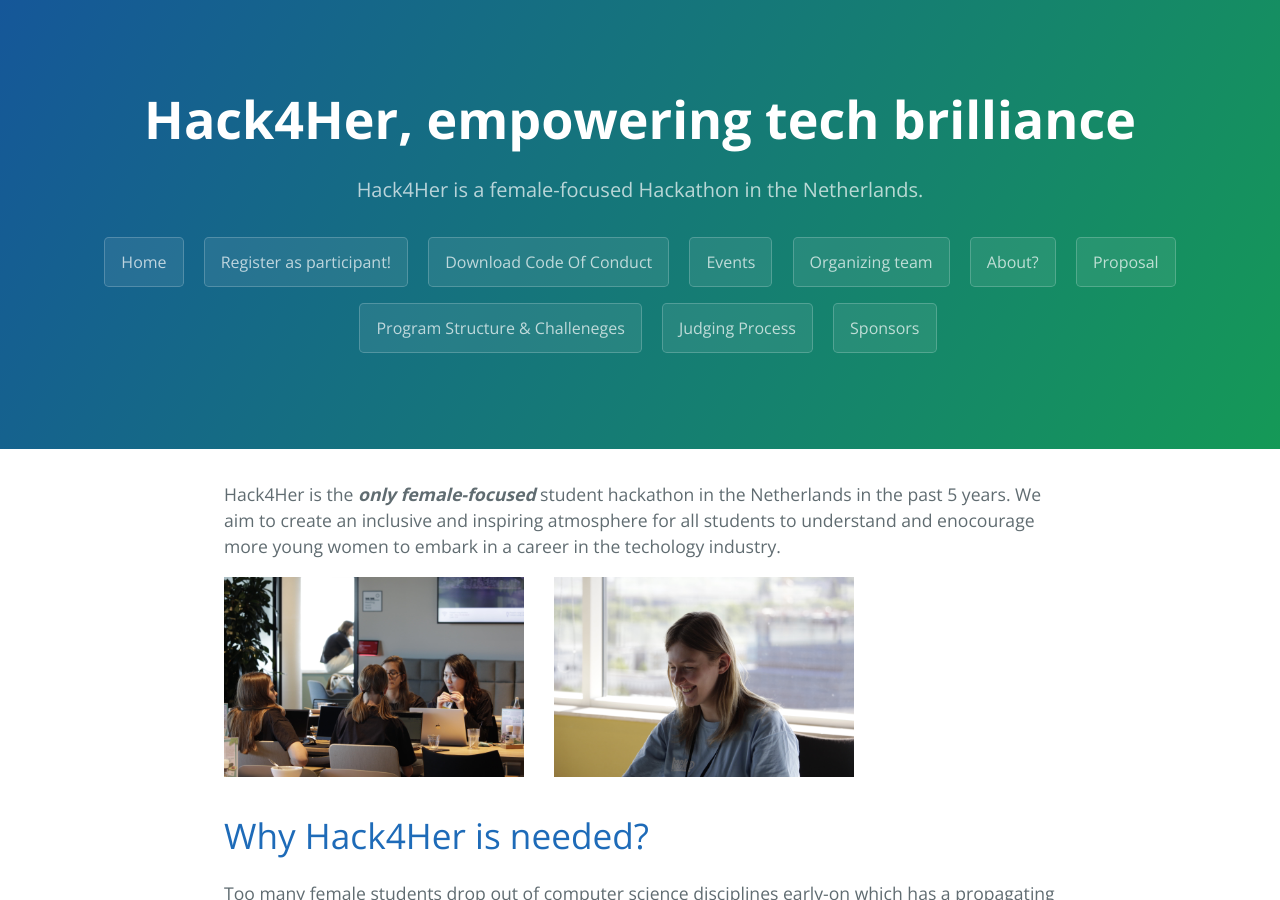
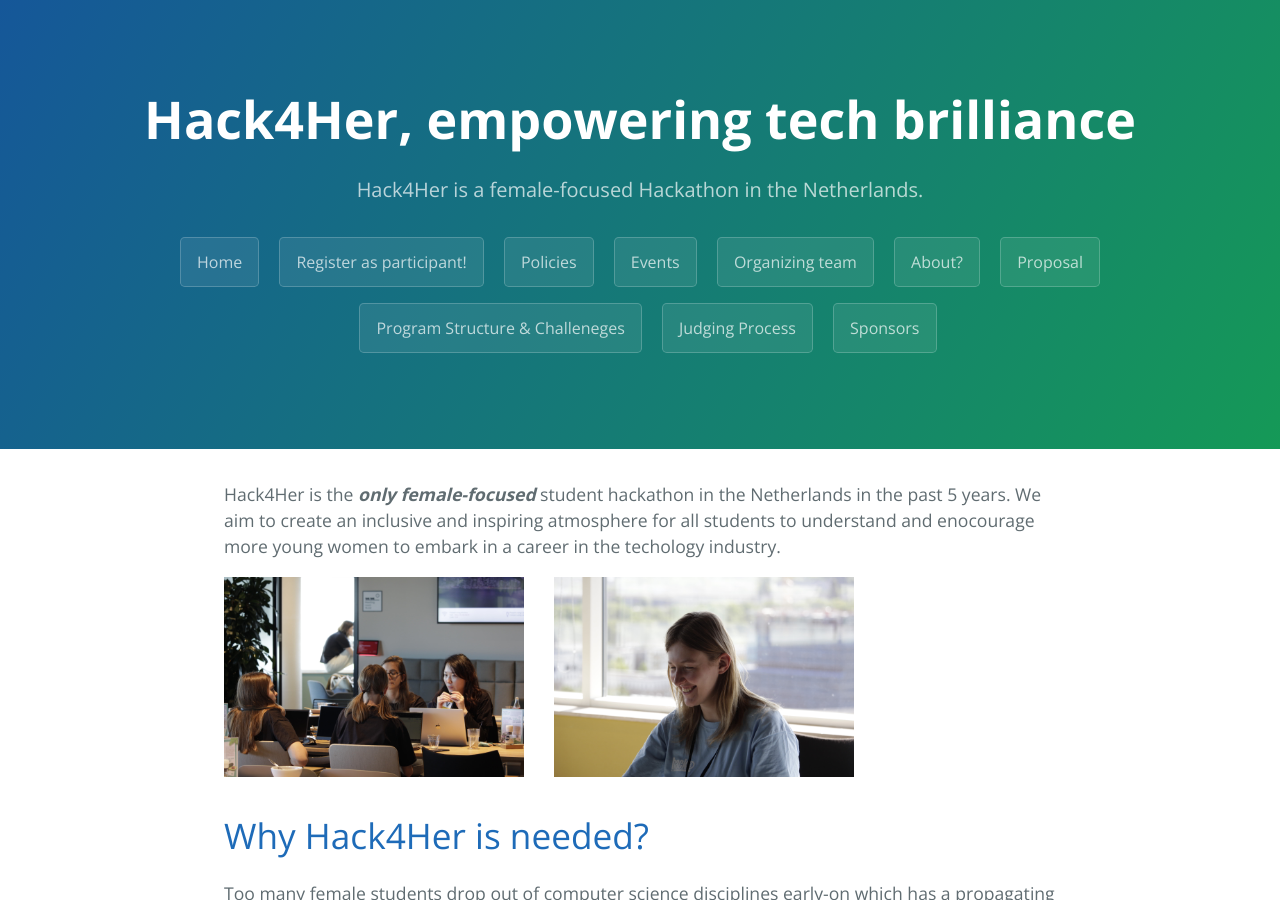
Before and after one commit to hack4her/hack4her.github.io, a Jekyll site: the page built from index.md, in a window 1280 px wide and 900 px high. Built offline with Jekyll 4.4.1, drawn with Linux system fonts in a browser that asks for light colours.

Commit message:
Update default.html

```diff
--- a/_layouts/default.html
+++ b/_layouts/default.html
@@ -25,7 +25,7 @@
         <a href="/" class="btn">Home</a>
         <a href="https://forms.gle/8bSbfXUKwUAo9GhC9" class="btn">Register as participant!</a>
         <!-- <a href="{{  }}" class="btn">Read more about participating</a> -->
-        <a href="assets/H4HRules.pdf" class="btn">Download Code Of Conduct</a>
+        <a href="../policies.hmtl" class="btn">Policies</a>
         <a href="../events.html" class="btn">Events</a>
         <a href="../organizers.html" class="btn">Organizing team</a>
         <a href="../about.html" class="btn">About?</a>
```
